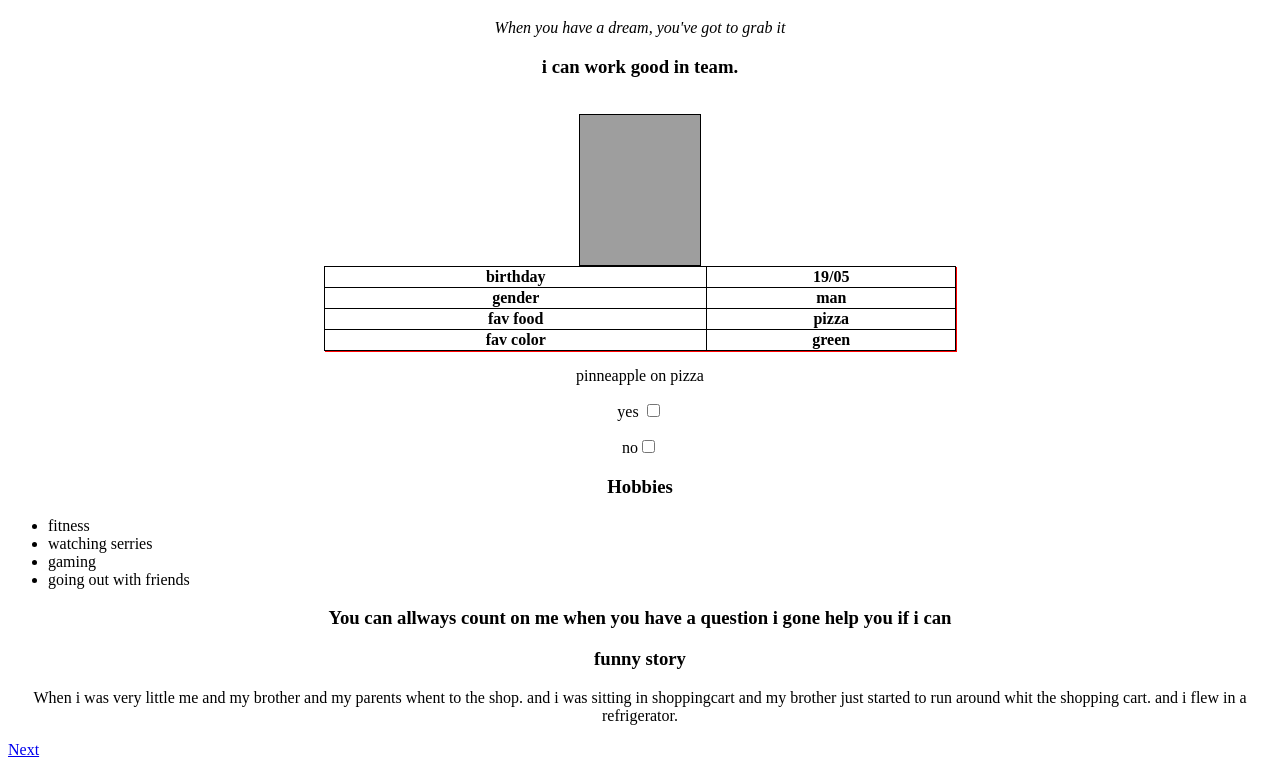
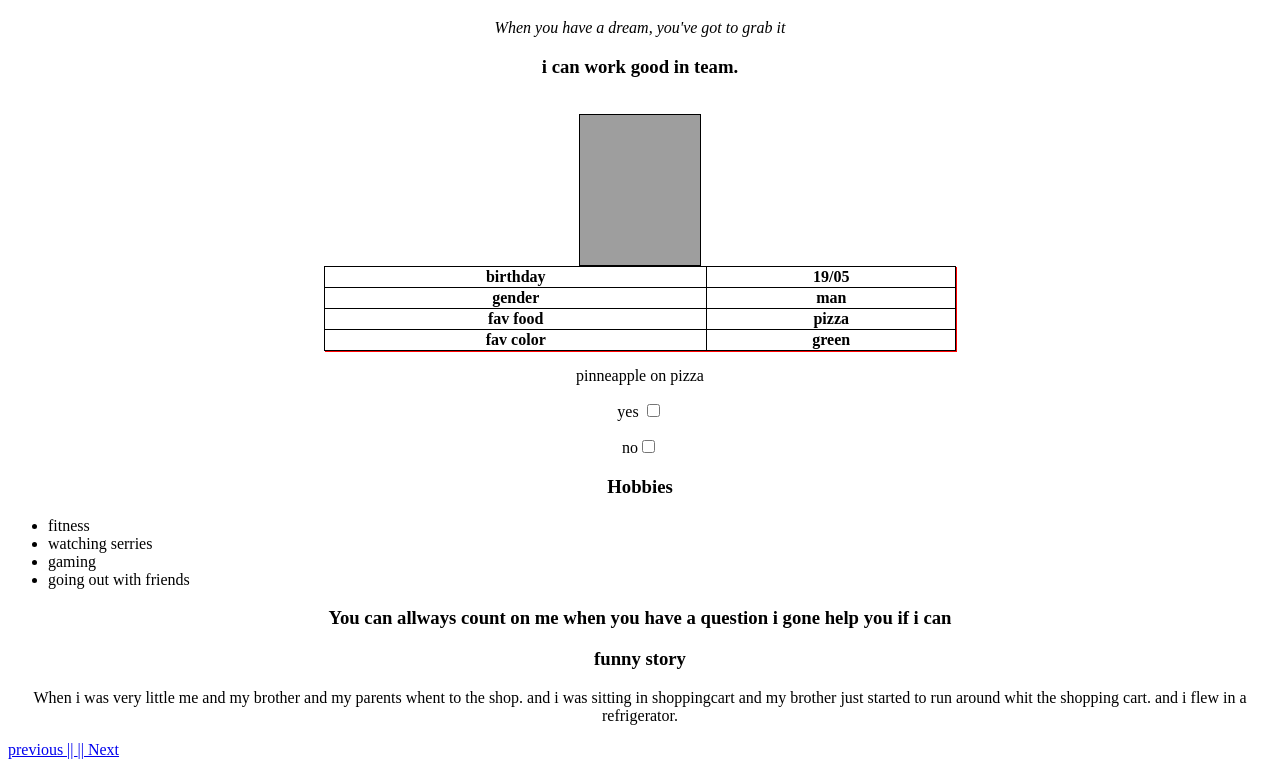
Before and after one commit to lennvdh/Markdown-to-html, a plain HTML site: page index.html in a window 1280 px wide. Shown: the part 61-828 px from the top of the page. Drawn offline with Linux system fonts and the light colour scheme; grey boxes are pictures that could not be loaded.

Commit message:
(previous toegevoegd)

```diff
--- a/index.html
+++ b/index.html
@@ -41,7 +41,7 @@
     <h3>You can allways count on me when you have a question i gone help you if i can</h3>
     <h3>funny story</h3>
     <p>When i was very little me and my brother and my parents whent to the shop. and i was sitting in shoppingcart and my brother just started to run around whit the shopping cart. and i flew in a refrigerator.</p>
-    <a id="next" href="https://nathanvgs.github.io/markdown-warmup-css/">Next</a>
+    <a id="previous" href="https://github.com/LauraDevriendt/markdown-to-html">previous || </a><a id="next" href="https://nathanvgs.github.io/markdown-warmup-css/"> || Next</a>
 </body>
 
 </html>
```
